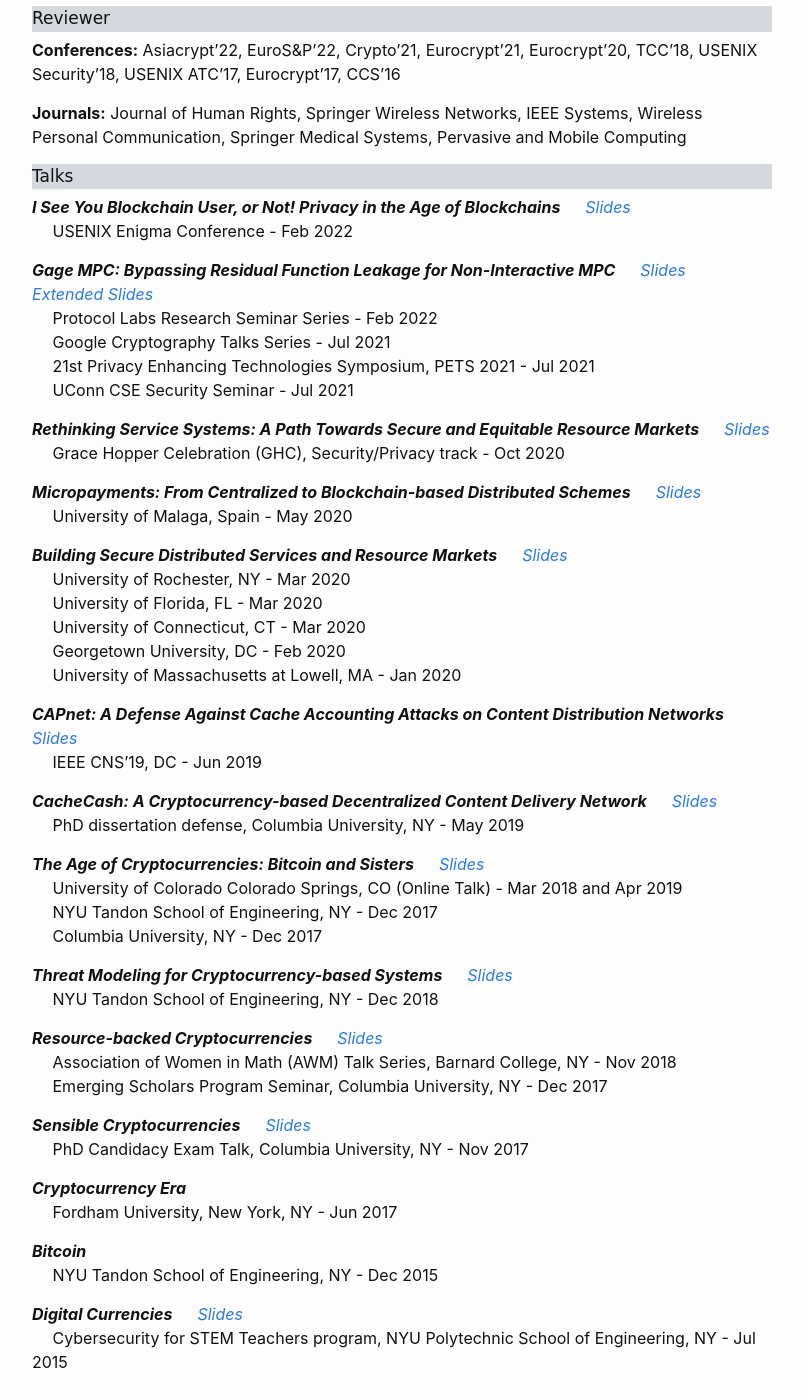
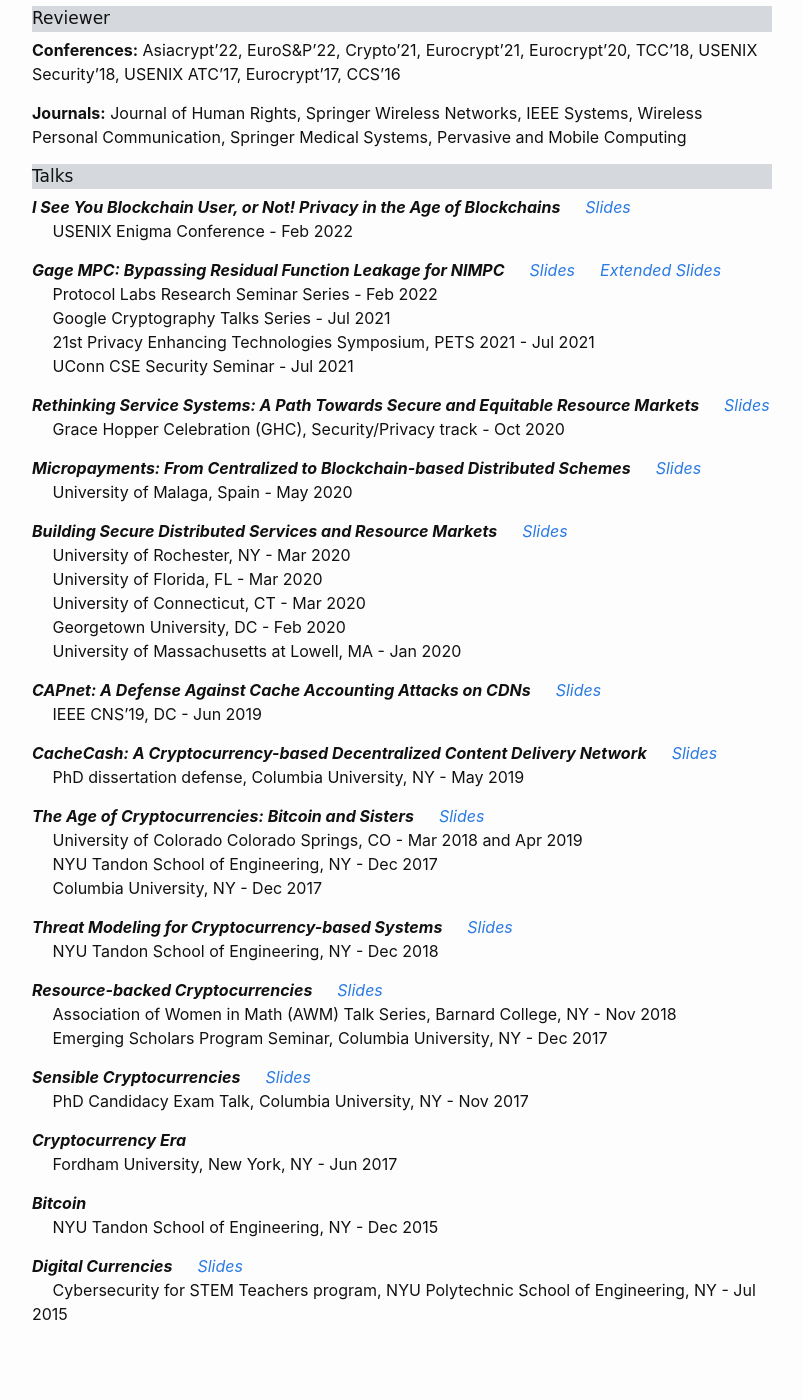
Before and after one commit to GhadaAlmashaqbeh/GhadaAlmashaqbeh.github.io, a Jekyll site: the page built from 03-talks.md, in a window 1280 px wide and 1400 px high, scrolled down 588 px. Shown: the whole window, without its empty margins (238-1041 px from the left). Built offline with Jekyll 4.4.1, drawn with Linux system fonts in a browser that asks for light colours.

Commit message:
minor edits

```diff
--- a/03-talks.md
+++ b/03-talks.md
@@ -37,7 +37,7 @@
 ***I See You Blockchain User, or Not! Privacy in the Age of Blockchains*** &emsp; [_Slides_](../slides/enigma2022.pdf) <br/>
 &emsp; USENIX Enigma Conference - Feb 2022
 
-***Gage MPC: Bypassing Residual Function Leakage for Non-Interactive MPC*** &emsp; [_Slides_](../slides/gagempc-pets-2021.pdf) &emsp; [_Extended Slides_](../slides/gagempc-ext.pdf)<br/>
+***Gage MPC: Bypassing Residual Function Leakage for NIMPC*** &emsp; [_Slides_](../slides/gagempc-pets-2021.pdf) &emsp; [_Extended Slides_](../slides/gagempc-ext.pdf)<br/>
 &emsp; Protocol Labs Research Seminar Series - Feb 2022<br/>
 &emsp; Google Cryptography Talks Series - Jul 2021<br/>
 &emsp; 21st Privacy Enhancing Technologies Symposium, PETS 2021 - Jul 2021<br/>
@@ -56,14 +56,14 @@
 &emsp; Georgetown University, DC - Feb 2020<br/>
 &emsp; University of Massachusetts at Lowell, MA - Jan 2020<br/>
 
-***CAPnet: A Defense Against Cache Accounting Attacks on Content Distribution Networks*** &emsp; [_Slides_](../slides/capnet-cns-2019.pdf)<br/>
+***CAPnet: A Defense Against Cache Accounting Attacks on CDNs*** &emsp; [_Slides_](../slides/capnet-cns-2019.pdf)<br/>
 &emsp; IEEE CNS’19, DC - Jun 2019
 
 ***CacheCash: A Cryptocurrency-based Decentralized Content Delivery Network*** &emsp; [_Slides_](../slides/cachecash-thesis-defense.pdf)<br/>
 &emsp; PhD dissertation defense, Columbia University, NY - May 2019
 
 ***The Age of Cryptocurrencies: Bitcoin and Sisters*** &emsp; [_Slides_](../slides/age-of-cryptocurrencies.pdf)<br/>
-&emsp; University of Colorado Colorado Springs, CO (Online Talk) - Mar 2018 and Apr 2019<br/>
+&emsp; University of Colorado Colorado Springs, CO - Mar 2018 and Apr 2019<br/>
 &emsp; NYU Tandon School of Engineering, NY - Dec 2017<br/>
 &emsp; Columbia University, NY - Dec 2017
 
```
Also changed, not shown: 01-research.md (+3 -3 lines).
